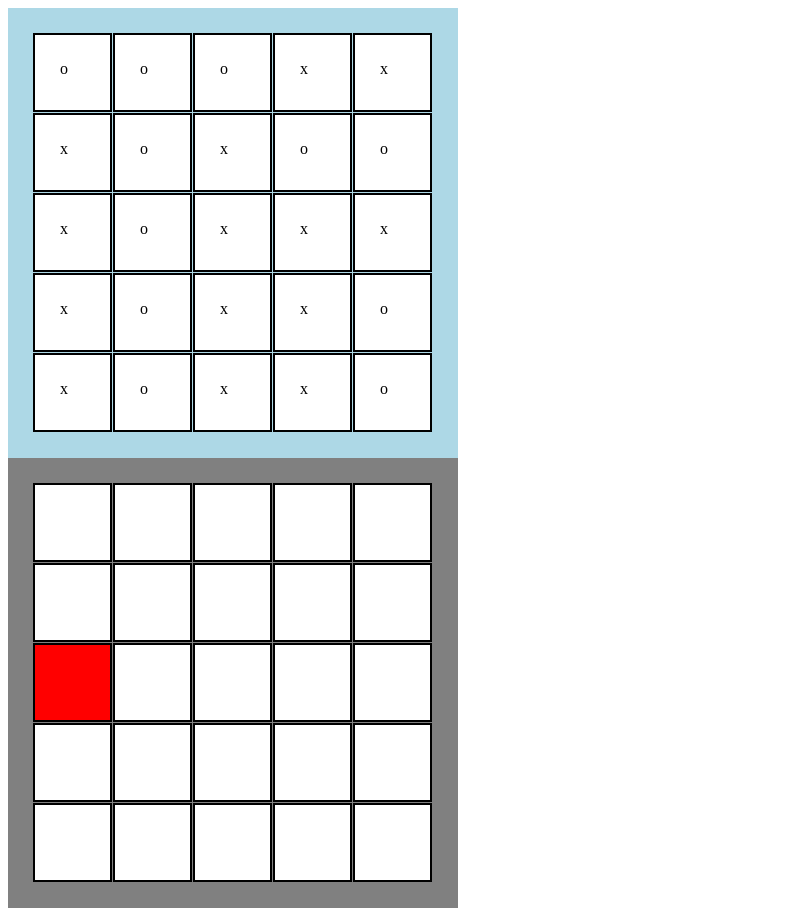
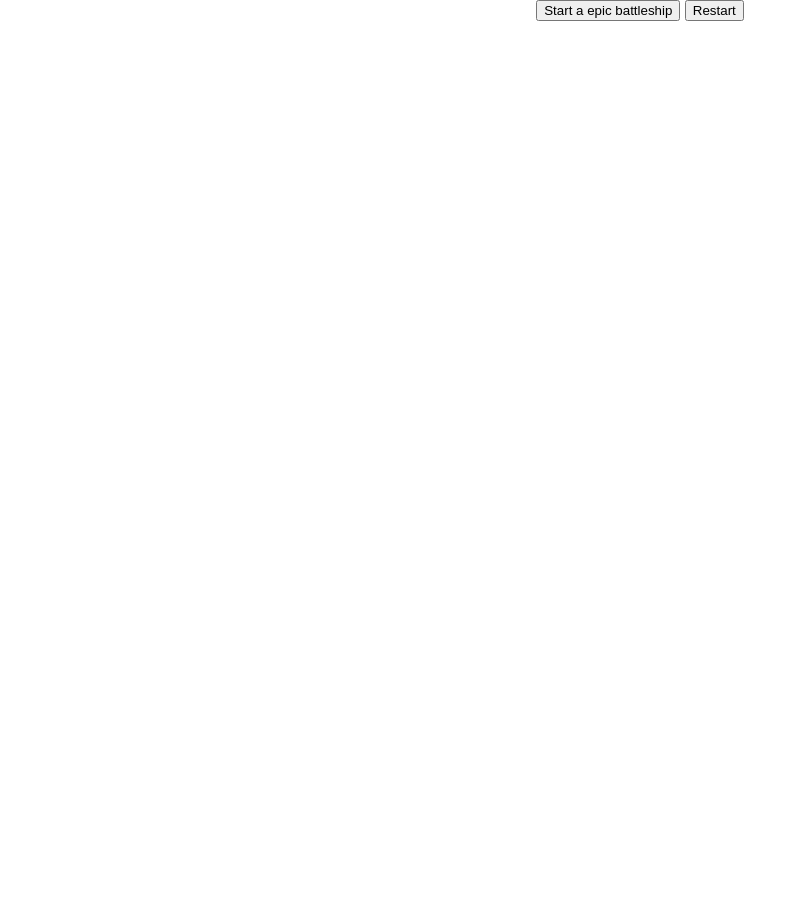
Before and after one commit to Viciot/Aguafiestas_v1, a plain HTML site: page index.html in a window 1280 px wide. Shown: the whole page, without its empty margins (0-799 px from the left). After the commit the page ends 800 px from the top, so only its background shows below. Drawn offline with Linux system fonts and the light colour scheme.

Commit message:
buttons added

```diff
--- a/Aguafiestas.js
+++ b/Aguafiestas.js
@@ -125,7 +125,7 @@ function Cargado() {
 			celda.setAttribute("data-ship-id", myTablero[fila][columna])
 			contenedormyTablero.append(celda);
 			let p = document.createElement('p')
-			//celda.append(myTablero[fila][columna] ? "o" : "x", p);
+			celda.append(myTablero[fila][columna] ? "o" : "x", p);
 		}
 	}
 
@@ -137,7 +137,7 @@ function Cargado() {
 			celda.setAttribute("data-ship-id", tableroRival[fila][columna])
 			contenedorTableroRival.append(celda);
 			let p = document.createElement('p')
-			celda.append(tableroRival[fila][columna] ? "o" : "x", p);
+			//celda.append(tableroRival[fila][columna] ? "o" : "x", p);
 		}
 	}
 	setTimeout(machinePlay, 1000) // Put this under a start button!
@@ -156,4 +156,5 @@ turnCounter++
 }
 
 
-	 window.addEventListener("load", Cargado)
+
+	// window.addEventListener("load", Cargado)
--- a/index.html
+++ b/index.html
@@ -6,5 +6,9 @@
 	<script src="Aguafiestas.js"></script>
 </head>
 <body>
+
+	<input id="clickMe" type="button" value="Start a epic battleship" onclick="Cargado();" />
+	<input id="clickMe" type="button" value="Restart" onclick="window.location.reload();"
+
 </body>
 </html>
--- a/style.css
+++ b/style.css
@@ -1,4 +1,4 @@
-cody {
+body {
     font-family: Arial;
     margin: 0;
     padding: 0;
```
